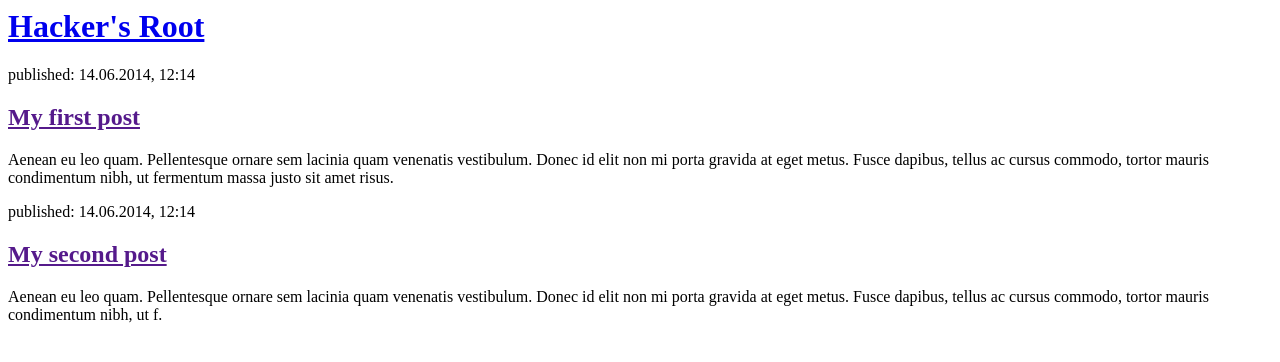
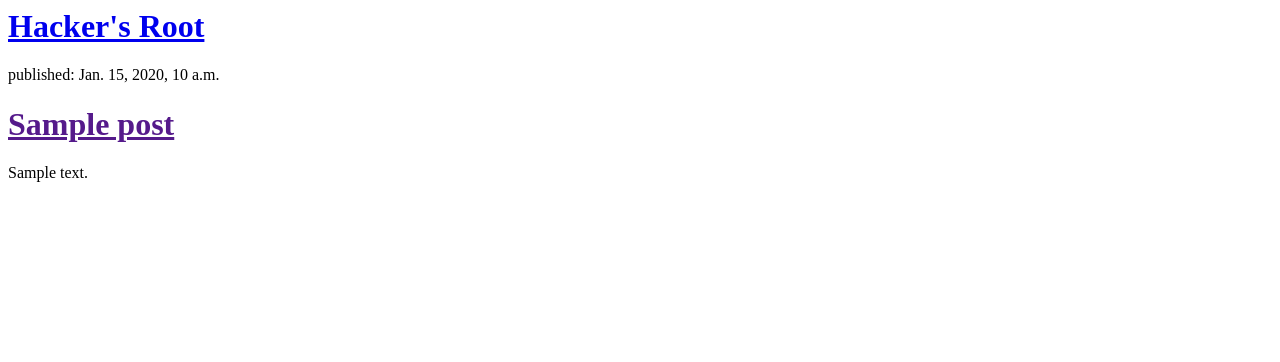
Before and after one commit to prashantksharma/django-lab, a Django app: template hacker/templates/hacker/post_list.html in a window 1280 px wide. Shown: the top 362 px of the page. Run offline with Django 3.2, Linux system fonts and the light colour scheme; the template is opened without the code that fills it: values that come from a table or form of the project are taken from there, others are empty; tables that the repository leaves empty hold one stand-in row (values such as "Sample post").

Commit message:
Modified templates to display posts from the database

```diff
--- a/hacker/templates/hacker/post_list.html
+++ b/hacker/templates/hacker/post_list.html
@@ -7,16 +7,14 @@
             <h1><a href="/">Hacker's Root</a></h1>
         </div>
 
-        <div>
-            <p>published: 14.06.2014, 12:14</p>
-            <h2><a href="">My first post</a></h2>
-            <p>Aenean eu leo quam. Pellentesque ornare sem lacinia quam venenatis vestibulum. Donec id elit non mi porta gravida at eget metus. Fusce dapibus, tellus ac cursus commodo, tortor mauris condimentum nibh, ut fermentum massa justo sit amet risus.</p>
-        </div>
 
-        <div>
-            <p>published: 14.06.2014, 12:14</p>
-            <h2><a href="">My second post</a></h2>
-            <p>Aenean eu leo quam. Pellentesque ornare sem lacinia quam venenatis vestibulum. Donec id elit non mi porta gravida at eget metus. Fusce dapibus, tellus ac cursus commodo, tortor mauris condimentum nibh, ut f.</p>
-        </div>
+		{% for post in posts %}
+		    <div>
+		        <p>published: {{ post.published_date }}</p>
+		        <h1><a href="">{{ post.title }}</a></h1>
+		        <p>{{ post.text|linebreaksbr }}</p>
+		    </div>
+		{% endfor %}
+
     </body>
 </html>
--- a/hacker/views.py
+++ b/hacker/views.py
@@ -1,6 +1,9 @@
 from django.shortcuts import render
+from .models import Post
+from django.utils import timezone
 
 # Create your views here.
 
 def post_list(request):
-    return render(request, 'hacker/post_list.html', {})
+	posts = Post.objects.filter(published_date__lte=timezone.now()).order_by('published_date')
+	return render(request, 'hacker/post_list.html', {'posts': posts} )
```
